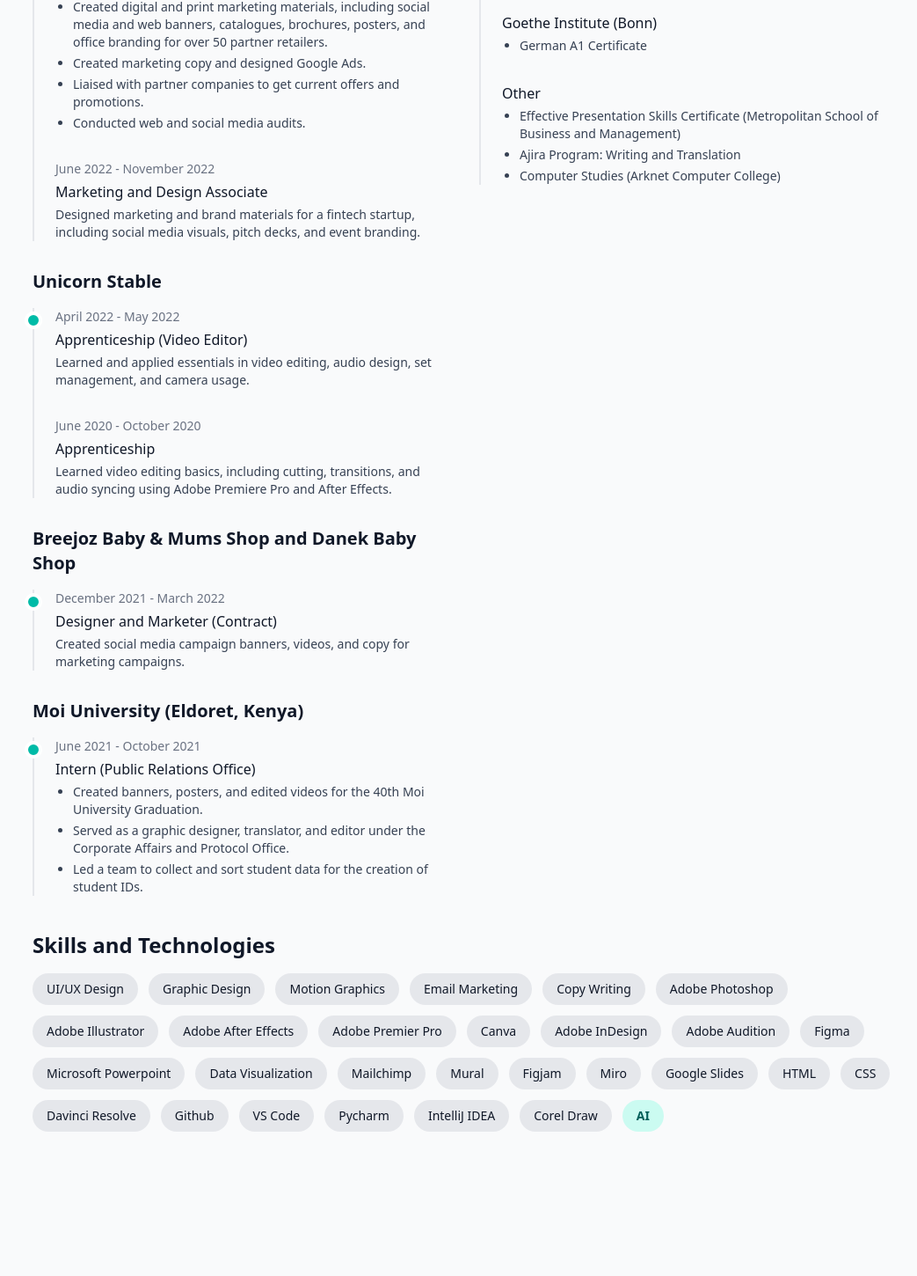
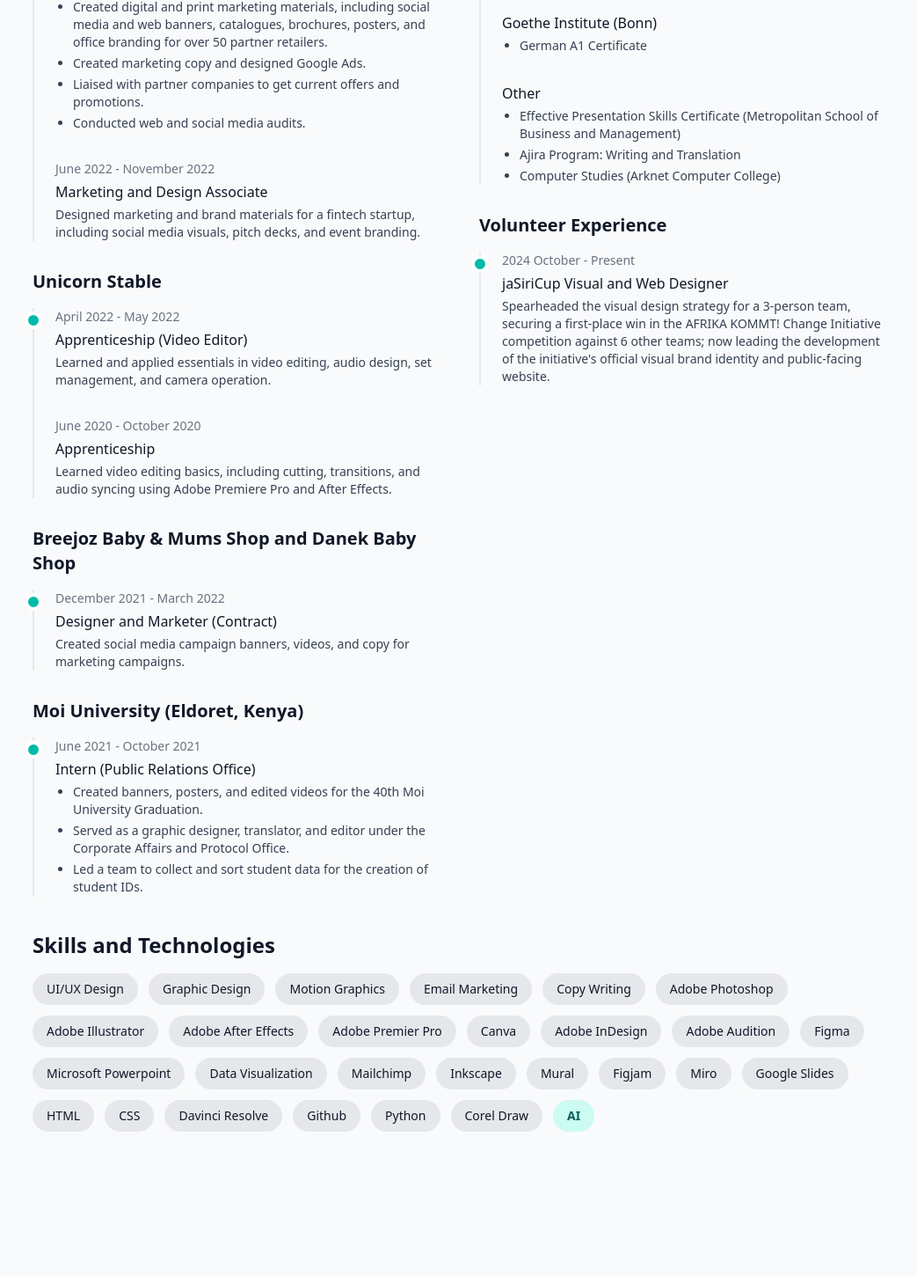
Before and after one commit to Obrianmaina/Brian-Maina-Portfolio, a Next.js app in the folder portfolio/: page / in a window 1280 px wide. Shown: the part 2070-3520 px from the top of the page at 88% size, without its empty margins (115-1158 px from the left). Built offline with nearby package versions, Linux system fonts and the light colour scheme.

Commit message:
volunteer

```diff
--- a/portfolio/src/app/page.tsx
+++ b/portfolio/src/app/page.tsx
@@ -86,7 +86,7 @@ const experienceData: TimelineSection[] = [
         title: "Apprenticeship (Video Editor)",
         date: "April 2022 - May 2022",
         description:
-                            "Learned and applied essentials in video editing, audio design, set management, and camera usage."
+                            "Learned and applied essentials in video editing, audio design, set management, and camera operation."
 
       },
       {
@@ -183,13 +183,25 @@ const experienceData: TimelineSection[] = [
           ]
         }
       ]
+    },
+    {
+      heading: "Volunteer Experience",
+      entries: [
+        {
+          title: "jaSiriCup Visual and Web Designer",
+          date: "2024 October - Present",
+          description: "Spearheaded the visual design strategy for a 3-person team, securing a first-place win in the AFRIKA KOMMT\! Change Initiative competition against 6 other teams; now leading the development of the initiative's official visual brand identity and public-facing website."
+        }
+      ]
     }
   ];
 
 
 
+
+
   // UPDATED: New skills array (removed duplicate "Google Slides")
-  const skills = ["UI/UX Design", "Graphic Design", "Motion Graphics", "Email Marketing", "Copy Writing", "Adobe Photoshop", "Adobe Illustrator", "Adobe After Effects", "Adobe Premier Pro", "Canva", "Adobe InDesign", "Adobe Audition", "Figma", "Microsoft Powerpoint", "Data Visualization", "Mailchimp", "Mural", "Figjam", "Miro", "Google Slides", "HTML", "CSS", "Davinci Resolve", "Github", "VS Code", "Pycharm", "IntelliJ IDEA", "Corel Draw", "AI"];
+  const skills = ["UI/UX Design", "Graphic Design", "Motion Graphics", "Email Marketing", "Copy Writing", "Adobe Photoshop", "Adobe Illustrator", "Adobe After Effects", "Adobe Premier Pro", "Canva", "Adobe InDesign", "Adobe Audition", "Figma", "Microsoft Powerpoint", "Data Visualization", "Mailchimp", "Inkscape", "Mural", "Figjam", "Miro", "Google Slides", "HTML", "CSS", "Davinci Resolve", "Github", "Python", "Corel Draw", "AI"];
 
   const showcases: Showcase[] = [
 
```
